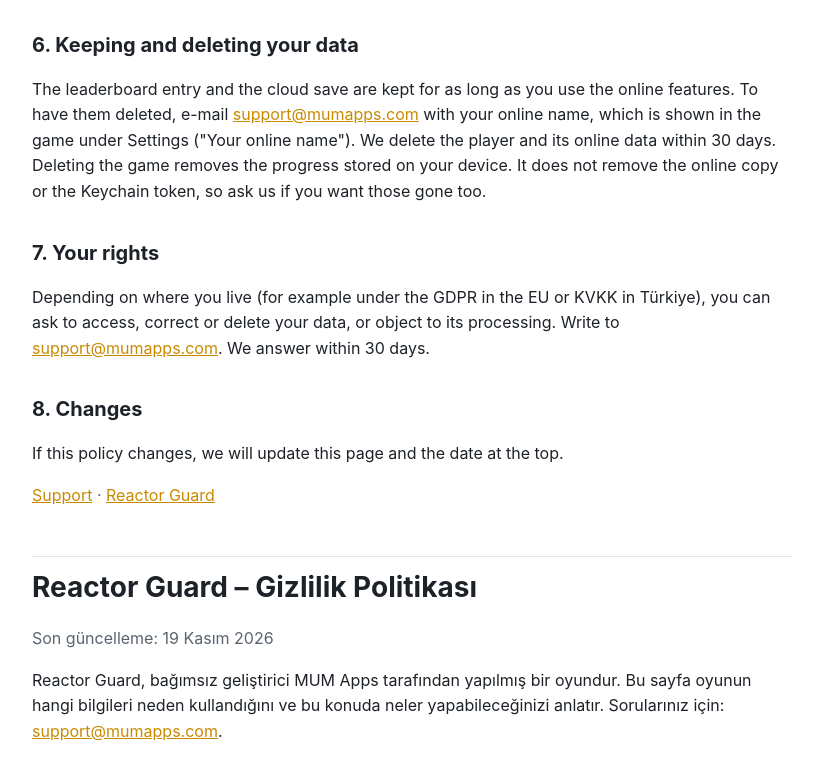
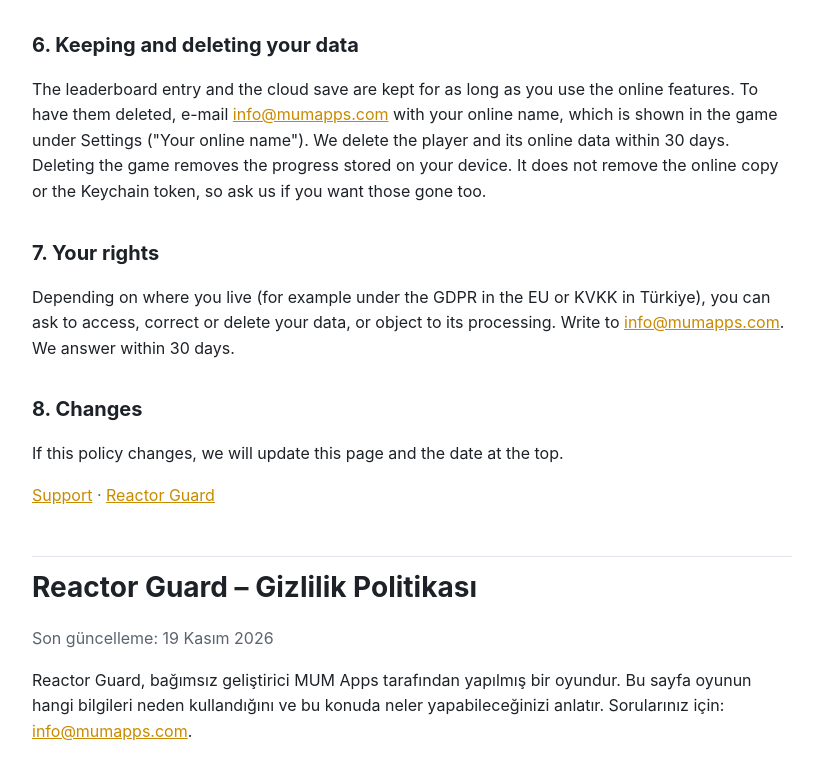
Before and after one commit to Soykaaaa/reactorguard-site, a plain HTML site: page privacy.html in a window 1280 px wide. Shown: the part 1690-2448 px from the top of the page, without its empty margins (228-1042 px from the left). Drawn offline with Linux system fonts and the light colour scheme.

Commit message:
Use info@mumapps.com as the contact address
Co-Authored-By: Claude Opus 5.5 <noreply@anthropic.com>

```diff
--- a/privacy.html
+++ b/privacy.html
@@ -25,7 +25,7 @@
 <h1>Reactor Guard – Privacy Policy</h1>
 <p class="muted">Last updated: November 19, 2026</p>
 
-<p>Reactor Guard is a game made by MUM Apps, an independent developer. This page explains what information the game uses, why, and what you can do about it. Questions: <a href="mailto:support@mumapps.com">support@mumapps.com</a>.</p>
+<p>Reactor Guard is a game made by MUM Apps, an independent developer. This page explains what information the game uses, why, and what you can do about it. Questions: <a href="mailto:info@mumapps.com">info@mumapps.com</a>.</p>
 
 <div class="box">
 <p><strong>In short</strong></p>
@@ -68,10 +68,10 @@
 <p>Reactor Guard is suitable for a general audience. It does not ask anyone for personal information. The only online data is the anonymous player ID, the random name, the score and the progress copy described above. If you are a parent and want this data deleted, contact us (see section 6).</p>
 
 <h2>6. Keeping and deleting your data</h2>
-<p>The leaderboard entry and the cloud save are kept for as long as you use the online features. To have them deleted, e-mail <a href="mailto:support@mumapps.com">support@mumapps.com</a> with your online name, which is shown in the game under Settings ("Your online name"). We delete the player and its online data within 30 days. Deleting the game removes the progress stored on your device. It does not remove the online copy or the Keychain token, so ask us if you want those gone too.</p>
+<p>The leaderboard entry and the cloud save are kept for as long as you use the online features. To have them deleted, e-mail <a href="mailto:info@mumapps.com">info@mumapps.com</a> with your online name, which is shown in the game under Settings ("Your online name"). We delete the player and its online data within 30 days. Deleting the game removes the progress stored on your device. It does not remove the online copy or the Keychain token, so ask us if you want those gone too.</p>
 
 <h2>7. Your rights</h2>
-<p>Depending on where you live (for example under the GDPR in the EU or KVKK in Türkiye), you can ask to access, correct or delete your data, or object to its processing. Write to <a href="mailto:support@mumapps.com">support@mumapps.com</a>. We answer within 30 days.</p>
+<p>Depending on where you live (for example under the GDPR in the EU or KVKK in Türkiye), you can ask to access, correct or delete your data, or object to its processing. Write to <a href="mailto:info@mumapps.com">info@mumapps.com</a>. We answer within 30 days.</p>
 
 <h2>8. Changes</h2>
 <p>If this policy changes, we will update this page and the date at the top.</p>
@@ -81,7 +81,7 @@
 <h1>Reactor Guard – Gizlilik Politikası</h1>
 <p class="muted">Son güncelleme: 19 Kasım 2026</p>
 
-<p>Reactor Guard, bağımsız geliştirici MUM Apps tarafından yapılmış bir oyundur. Bu sayfa oyunun hangi bilgileri neden kullandığını ve bu konuda neler yapabileceğinizi anlatır. Sorularınız için: <a href="mailto:support@mumapps.com">support@mumapps.com</a>.</p>
+<p>Reactor Guard, bağımsız geliştirici MUM Apps tarafından yapılmış bir oyundur. Bu sayfa oyunun hangi bilgileri neden kullandığını ve bu konuda neler yapabileceğinizi anlatır. Sorularınız için: <a href="mailto:info@mumapps.com">info@mumapps.com</a>.</p>
 
 <div class="box">
 <p><strong>Kısaca</strong></p>
@@ -124,10 +124,10 @@
 <p>Reactor Guard genel kitleye uygundur ve kimseden kişisel bilgi istemez. Tek çevrimiçi veri, yukarıda anlatılan isimsiz oyuncu kimliği, rastgele ad, puan ve ilerleme kopyasıdır. Ebeveynseniz ve bu verilerin silinmesini istiyorsanız bize yazın (6. bölüm).</p>
 
 <h2>6. Verilerin saklanması ve silinmesi</h2>
-<p>Sıralama kaydı ve bulut kaydı, çevrimiçi özellikleri kullandığınız sürece saklanır. Silinmelerini istiyorsanız çevrimiçi adınızla birlikte <a href="mailto:support@mumapps.com">support@mumapps.com</a> adresine yazın. Çevrimiçi adınız oyunda Ayarlar ekranında "Your online name" olarak görünür. Oyuncuyu ve çevrimiçi verilerini 30 gün içinde sileriz. Oyunu silmek, cihazınızdaki ilerlemeyi siler. Ama çevrimiçi kopyayı ve Anahtar Zinciri'ndeki giriş anahtarını silmez; onların da silinmesini istiyorsanız bize yazın.</p>
+<p>Sıralama kaydı ve bulut kaydı, çevrimiçi özellikleri kullandığınız sürece saklanır. Silinmelerini istiyorsanız çevrimiçi adınızla birlikte <a href="mailto:info@mumapps.com">info@mumapps.com</a> adresine yazın. Çevrimiçi adınız oyunda Ayarlar ekranında "Your online name" olarak görünür. Oyuncuyu ve çevrimiçi verilerini 30 gün içinde sileriz. Oyunu silmek, cihazınızdaki ilerlemeyi siler. Ama çevrimiçi kopyayı ve Anahtar Zinciri'ndeki giriş anahtarını silmez; onların da silinmesini istiyorsanız bize yazın.</p>
 
 <h2>7. Haklarınız</h2>
-<p>Yaşadığınız yere göre (örneğin Türkiye'de KVKK, AB'de GDPR kapsamında) verilerinize erişmeyi, düzeltilmesini ya da silinmesini isteyebilir, işlenmesine itiraz edebilirsiniz. <a href="mailto:support@mumapps.com">support@mumapps.com</a> adresine yazın; 30 gün içinde yanıtlarız.</p>
+<p>Yaşadığınız yere göre (örneğin Türkiye'de KVKK, AB'de GDPR kapsamında) verilerinize erişmeyi, düzeltilmesini ya da silinmesini isteyebilir, işlenmesine itiraz edebilirsiniz. <a href="mailto:info@mumapps.com">info@mumapps.com</a> adresine yazın; 30 gün içinde yanıtlarız.</p>
 
 <h2>8. Değişiklikler</h2>
 <p>Bu politika değişirse bu sayfayı ve en üstteki tarihi güncelleriz.</p>
```
Also changed, not shown: index.html (+1 -1 lines), support.html (+4 -4 lines).
